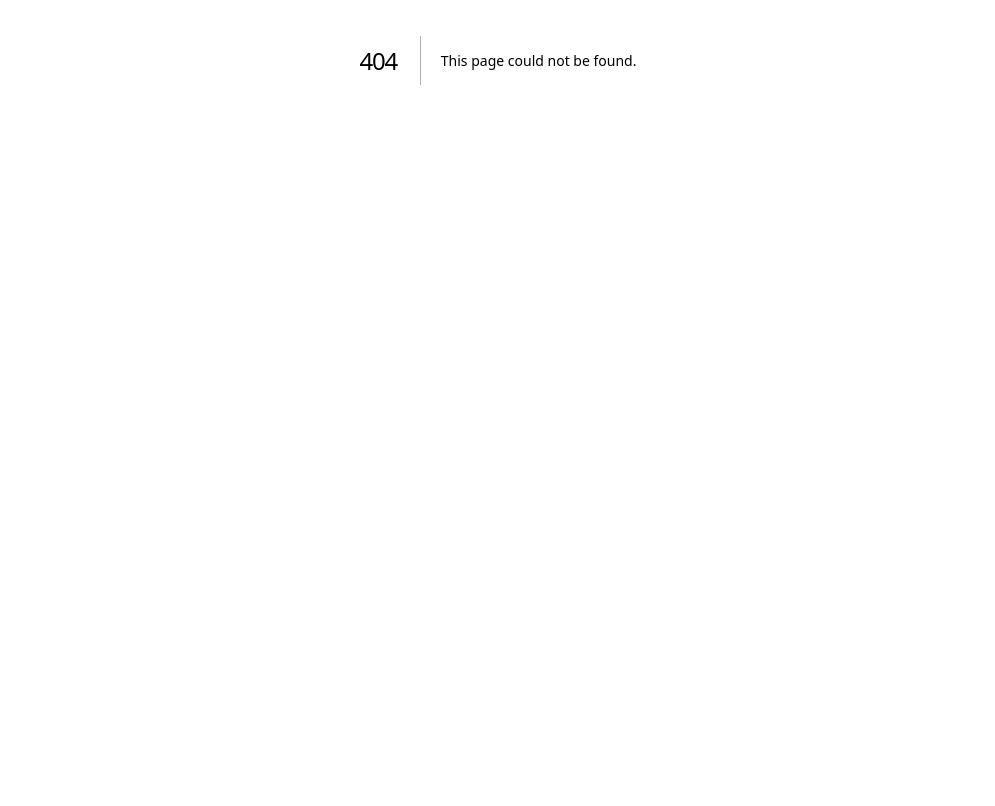
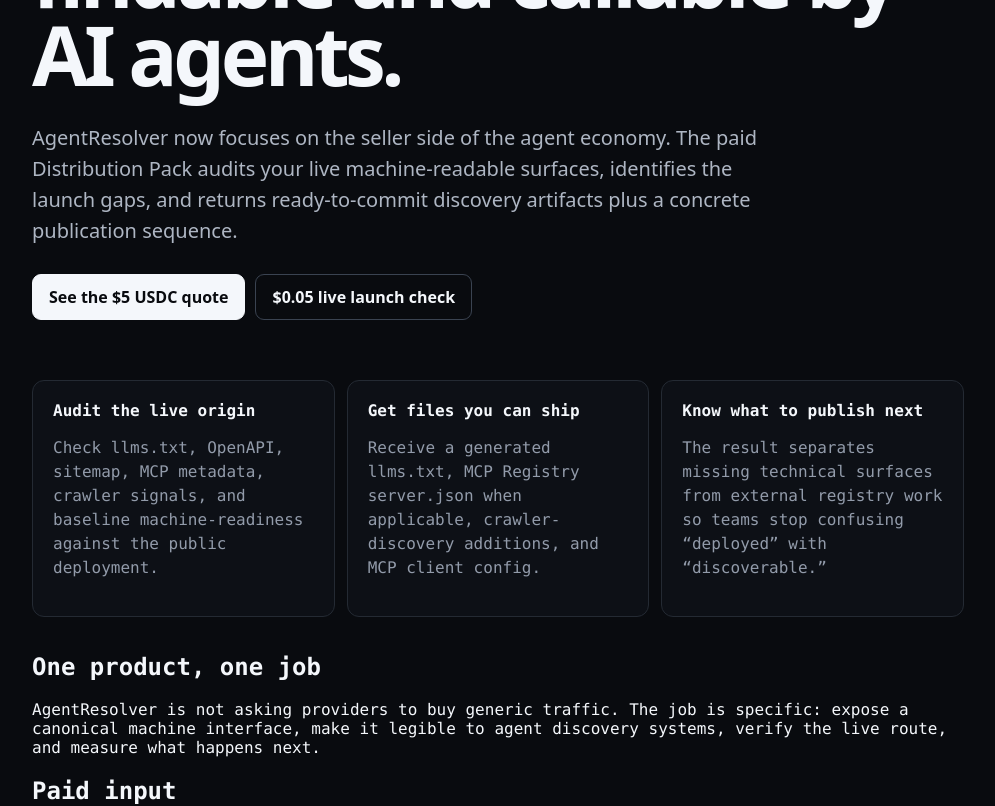
Before and after one commit to waxsway/agentresolver, a Next.js app: page /distribution in a window 1280 px wide. Before the commit this address had no page. Shown: the part 340-1146 px from the top of the page, without its empty margins (142-1137 px from the left). Before the commit the page ends 800 px from the top, so only its background shows below. Built offline with nearby package versions, Linux system fonts and the light colour scheme.

Commit message:
revenue: add seller distribution landing page

```diff
--- /dev/null
+++ b/src/app/distribution/page.tsx
@@ -0,0 +1,103 @@
+import type { Metadata } from "next";
+
+export const metadata: Metadata = {
+  title: "Agent Distribution — Make Your API or MCP Discoverable | AgentResolver",
+  description:
+    "Seller-side agent distribution for APIs and MCP servers: live readiness evidence, ready-to-commit discovery artifacts, and a launch sequence built for machine buyers."
+};
+
+const example = `POST /api/agent-distribution-pack
+Content-Type: application/json
+
+{
+  "providerName": "Example API",
+  "description": "Current structured data for autonomous agents.",
+  "origin": "https://api.example.com",
+  "primaryEndpoint": "https://api.example.com/v1/search",
+  "openapiUrl": "https://api.example.com/openapi.json",
+  "mcpName": "com.example/api",
+  "mcpEndpoint": "https://api.example.com/mcp",
+  "repositoryUrl": "https://github.com/example/api",
+  "tags": ["search", "data", "agents"]
+}`;
+
+export default function DistributionPage() {
+  return (
+    <main>
+      <div className="eyebrow">AGENT DISTRIBUTION FOR SELLERS</div>
+      <h1>Make the API or MCP you already built findable and callable by AI agents.</h1>
+      <p className="lead">
+        AgentResolver now focuses on the seller side of the agent economy.
+        The paid Distribution Pack audits your live machine-readable surfaces,
+        identifies the launch gaps, and returns ready-to-commit discovery
+        artifacts plus a concrete publication sequence.
+      </p>
+
+      <p className="actions">
+        <a className="button" href="/api/agent-distribution-pack">
+          See the $5 USDC quote
+        </a>{" "}
+        <a className="button secondary" href="/api/provider-launch-check">
+          $0.05 live launch check
+        </a>
+      </p>
+
+      <div className="grid">
+        <section>
+          <h2>Audit the live origin</h2>
+          <p>
+            Check llms.txt, OpenAPI, sitemap, MCP metadata, crawler signals,
+            and baseline machine-readiness against the public deployment.
+          </p>
+        </section>
+        <section>
+          <h2>Get files you can ship</h2>
+          <p>
+            Receive a generated llms.txt, MCP Registry server.json when
+            applicable, crawler-discovery additions, and MCP client config.
+          </p>
+        </section>
+        <section>
+          <h2>Know what to publish next</h2>
+          <p>
+            The result separates missing technical surfaces from external
+            registry work so teams stop confusing “deployed” with “discoverable.”
+          </p>
+        </section>
+      </div>
+
+      <h2>One product, one job</h2>
+      <p>
+        AgentResolver is not asking providers to buy generic traffic. The job is
+        specific: expose a canonical machine interface, make it legible to agent
+        discovery systems, verify the live route, and measure what happens next.
+      </p>
+
+      <h2>Paid input</h2>
+      <pre><code>{example}</code></pre>
+
+      <h2>What the $5 pack returns</h2>
+      <p>
+        A current readiness baseline, missing-surface diagnosis, generated
+        discovery artifacts, distribution-target status, and a prioritized
+        launch sequence. No account or subscription is required; payment is
+        caller-authorized x402 USDC on Base or Solana.
+      </p>
+
+      <h2>Then verify the live route</h2>
+      <p>
+        Once the discovery files are published, the existing $0.05 Provider
+        Launch Check verifies the seller's live route and x402 contract before
+        AgentResolver provider-network review. Distribution and verification are
+        now one seller funnel rather than unrelated products.
+      </p>
+
+      <p className="links">
+        <a href="/openapi.json">OpenAPI</a> ·{" "}
+        <a href="/mcp/server-card">MCP Server Card</a> ·{" "}
+        <a href="/.well-known/x402">x402 manifest</a> ·{" "}
+        <a href="/legal">Legal & Safety</a>
+      </p>
+    </main>
+  );
+}
```
